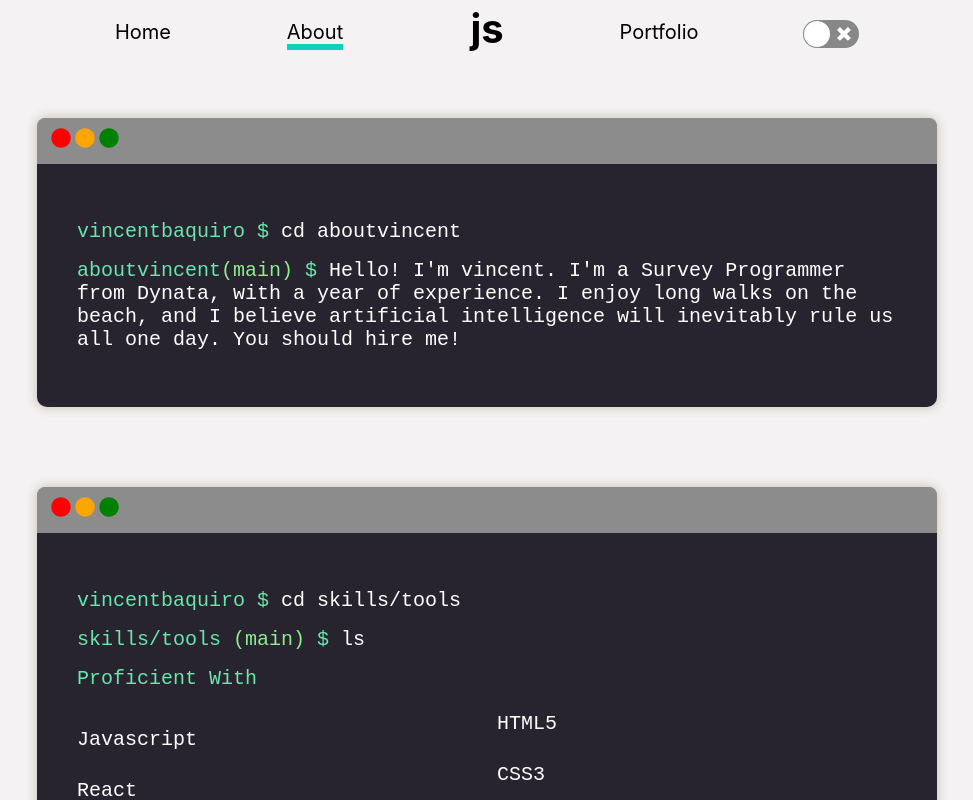
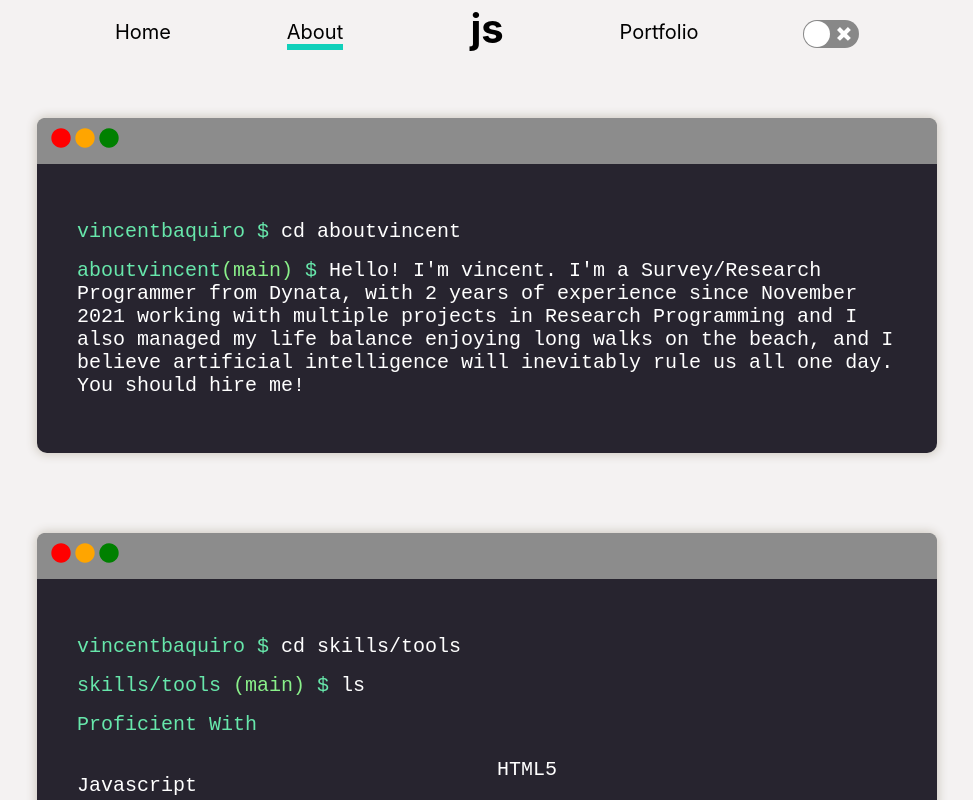
Before and after one commit to babyAnyd/porfoliobaks.github.io, a React (Create React App) app: page /about in a window 1280 px wide. Shown: the top 800 px of the page, without its empty margins (153-1126 px from the left). Built offline with nearby package versions, Linux system fonts and the light colour scheme.

Commit message:
update about page

```diff
--- a/src/Pages/About.js
+++ b/src/Pages/About.js
@@ -39,9 +39,11 @@ export const About = () => {
               <span className="span-green">aboutvincent</span>
               <span className="span-rgb-green">(main)</span>
               <span className="span-green"> $</span> Hello! I'm vincent. I'm a
-              Survey Programmer from Dynata, with a year of experience. I enjoy
-              long walks on the beach, and I believe artificial intelligence
-              will inevitably rule us all one day. You should hire me!
+              Survey/Research Programmer from Dynata, with 2 years of experience
+              since November 2021 working with multiple projects in Research
+              Programming and I also managed my life balance enjoying long walks
+              on the beach, and I believe artificial intelligence will
+              inevitably rule us all one day. You should hire me!
             </p>
           </div>
         </section>
```
